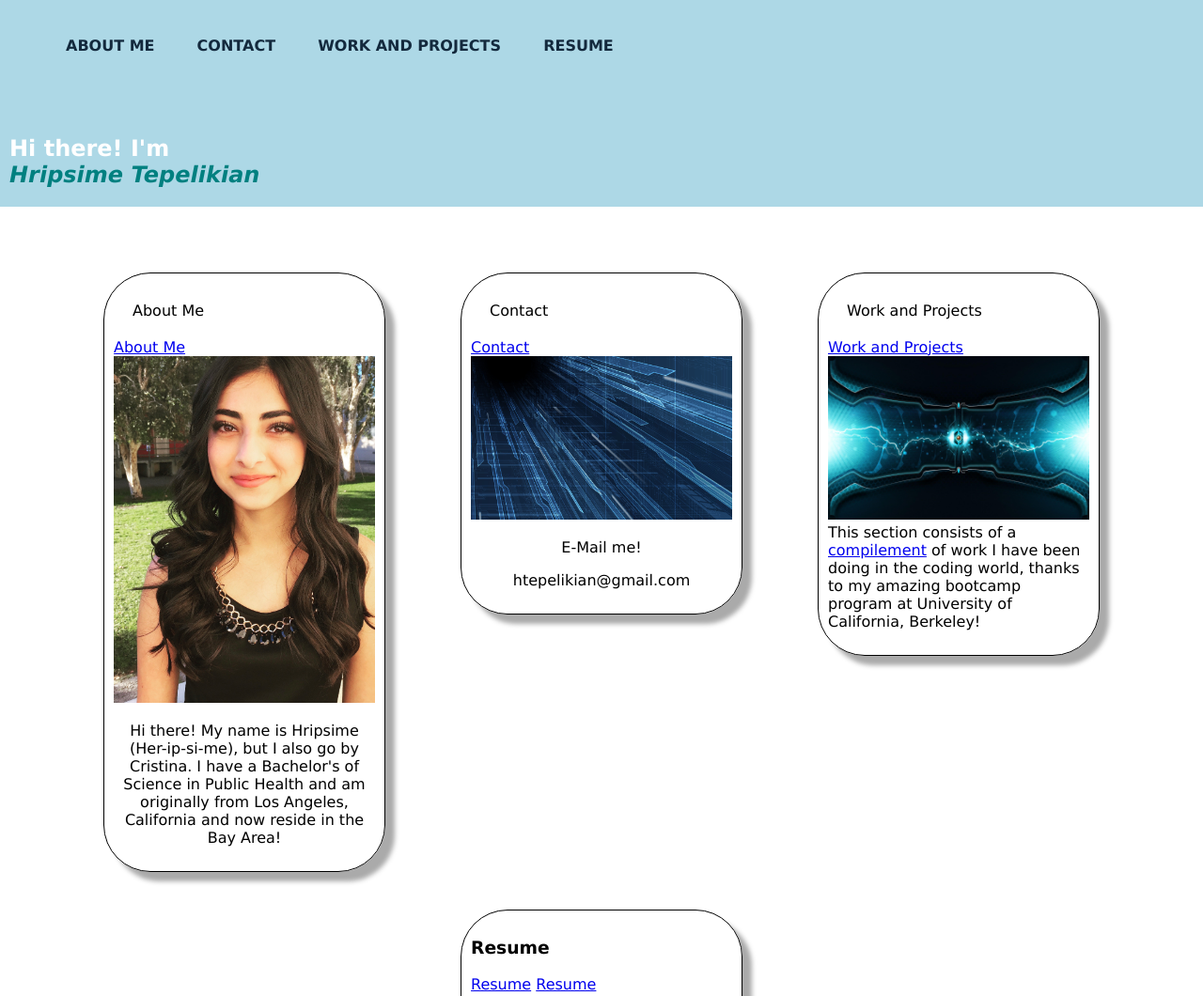
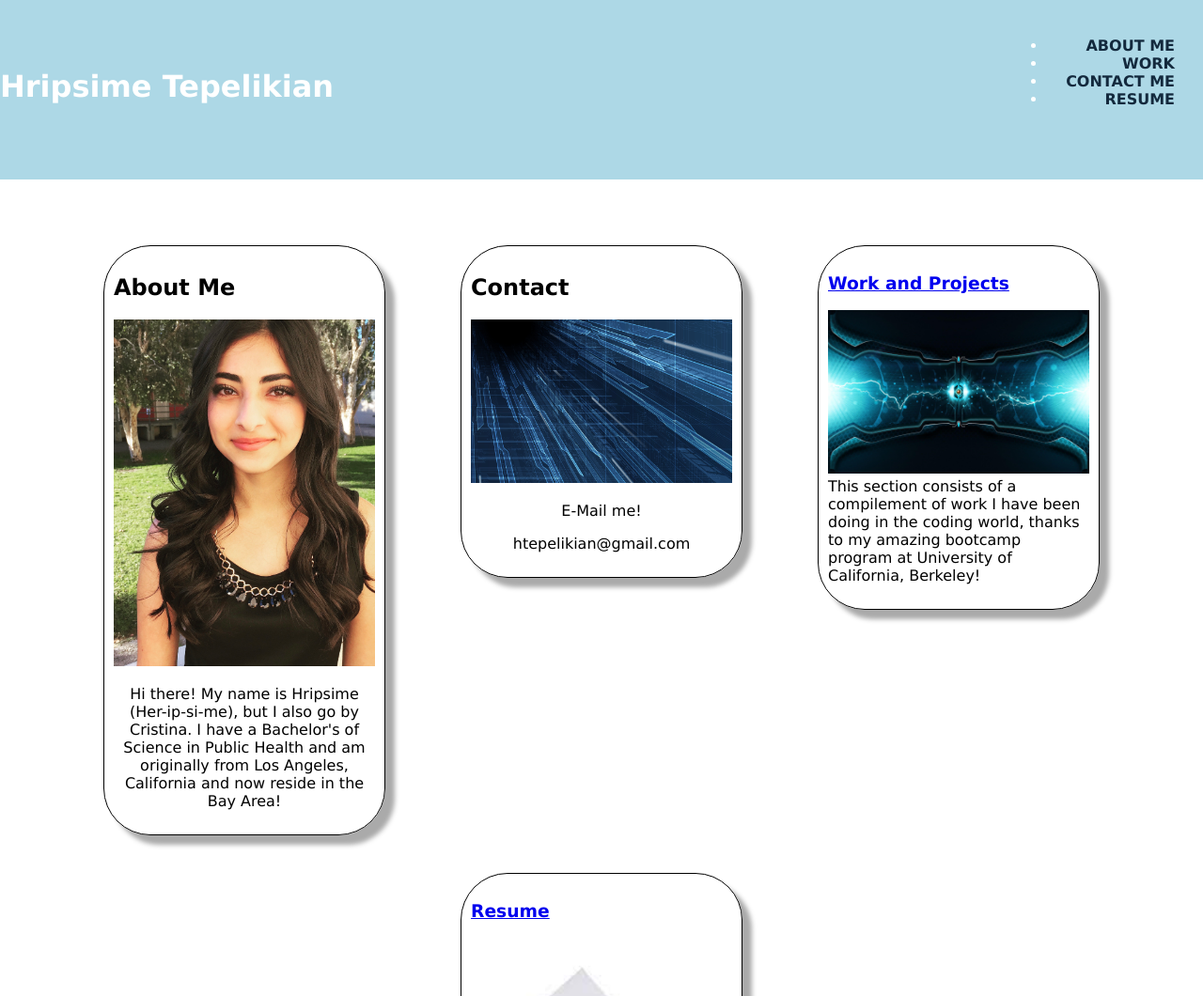
Before and after one commit to htepelikian/lets-get-to-know-HT, a plain HTML site: page index.html in a window 1280 px wide. Shown: the part 7-1067 px from the top of the page at 94% size. Drawn offline with Linux system fonts and the light colour scheme.

Commit message:
fixed header to reflect on right side

```diff
--- a/index.html
+++ b/index.html
@@ -1,61 +1,60 @@
 <!DOCTYPE html>
 <html lang="en">
     <head>
-    <meta charset="UTF-8">
-    <meta http-equiv="X-UA-Compatible" content="IE=edge">
-    <meta name="viewport" content="width=device-width, initial-scale=1.0">
-    <title>Portfolio</title>
-    <link rel="stylesheet" href="style.css" />
+        <meta charset="UTF-8"/>
+        <meta name="viewport" content="width=device-width, initial-scale=1.0" />
+        <title>Hripsime Tepelikian</title>
+        <link rel ="stylesheet" href="style.css" />
     </head>
     <body>
+        <!--Header-->
         <header>
-    <section class="nav">
-      <div>
+            <h1>Hripsime Tepelikian</h1>
             <nav>
+
                 <ul>
-              <a href="About Me">About Me</a>
-              <a href="Contact">Contact</a>
-              <a href="Work">Work and Projects</a>
-              <a href="Resume">Resume</a>
+                    <!--List item elements-->
+                    <li>
+                        <a href="#about-me">About Me</a>
+                    </li>
+                    <li>
+                        <a href="#work">Work</a>
+                    </li>
+                    <li>
+                        <a href="#contact-me">Contact Me</a>
+                    </li>
+                    <li>
+                        <a href="./resume.html">Resume</a>
+                    </li>
                 </ul>
             </nav>
-     </div>
-     <div>
-         <div class="name">
-            <h1>Hi there! I'm <br> <span class="name-highlight">Hripsime Tepelikian</span> </h1>
-
-
-     </div>
         </header>
 
 
     <main>
         <div class="boxes">
           <section class="card">
-            <header>About Me</header>
-            <a href="About Me">About Me</a>
+            <h2 id="About Me">About Me</h2>
+            <div id="About Me"></div>
             <img src="IMG_4069.jpg" alt="about me" />
             <p>Hi there! My name is Hripsime (Her-ip-si-me), but I also go by Cristina. I have a Bachelor's of Science in Public Health and am originally from Los Angeles, California and now reside in the Bay Area!</p>
           </section>
           <section class="card">
-            <header>Contact</header>
-            <a href="Contact">Contact</a>
+            <h2 id="Contact">Contact</h2>
             <img src="48-485765_cool-technology-backgrounds-light-tech-background-technology-background.jpg" alt="contact" />
             <p>E-Mail me!</p>
             <p>htepelikian@gmail.com</p>
           </section>
           <section class="card">
-            <header>Work and Projects</header>
-            <a href="Work">Work and Projects</a>
+            <h3><a href="https://github.com/htepelikian">Work and Projects</a></h3>
             <img src="I2fII8e.jpg"
               alt="projects"
             />
-            </li>This section consists of a <a href="https://github.com/htepelikian">compilement</a> of work I have been doing in the coding world, thanks to my amazing bootcamp program at University of California, Berkeley!</p>
+            </li>This section consists of a compilement of work I have been doing in the coding world, thanks to my amazing bootcamp program at University of California, Berkeley!</p>
           </section>
           <section class="card">
-            <h3 id="Resume">Resume</h3>
-            <a href="Resume">Resume</a>
-            <a href="https://www.linkedin.com/in/hripsime-t-1bb4091a7/">Resume</a>
+            <h3> <a href="https://www.linkedin.com/in/hripsime-t-1bb4091a7/">Resume</a></h3>
+            <br>
             <img src="Unknown.jpg" alt="resume"/>
           </section>
         </div>
```
Lines whose indentation alone changed are shown as unchanged.
